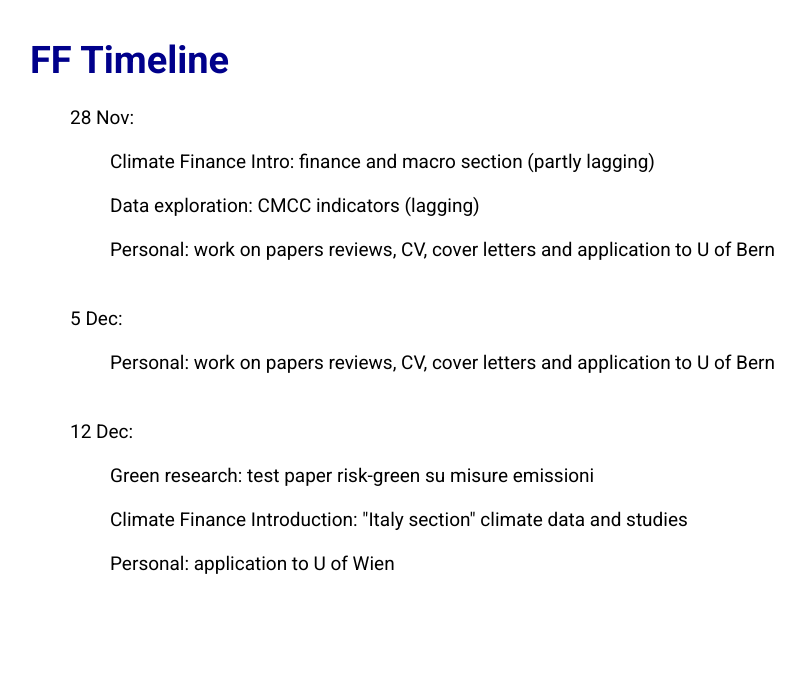
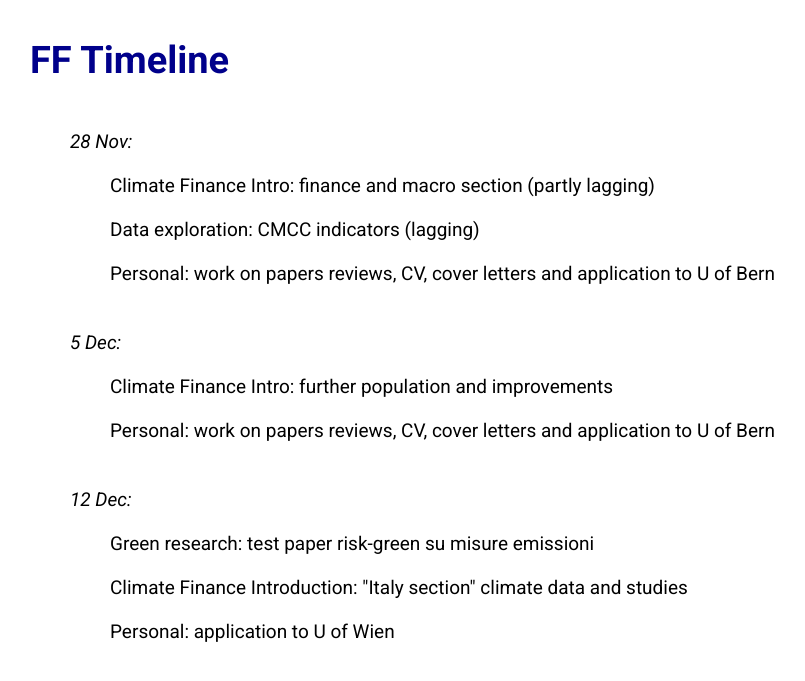
Before and after one commit to ffabio-econ/ffabio-econ.github.io, a Jekyll site: the page docs/FF_timeline.html, which Jekyll copies as it is, in a window 1280 px wide. Shown: the top 681 px of the page, without its empty margins (28-833 px from the left). Built offline with Jekyll 4.4.1, drawn with Linux system fonts in a browser that asks for light colours.

Commit message:
Add margin-bottom to h1 element in FF_timeline.html

```diff
--- a/docs/FF_timeline.html
+++ b/docs/FF_timeline.html
@@ -15,6 +15,7 @@
     <style>
         h1 {
             color: darkblue;
+            margin-bottom: 50px;
         }
 
         h2 {
@@ -54,23 +55,25 @@
 <body>
     <h1>FF Timeline</h1>
     <ul>
-        <li>28 Nov: <ul>
+        <li><em>28 Nov:</em> <ul>
             <li></li>
             <li>Climate Finance Intro: finance and macro section (partly lagging)</li>
             <li>Data exploration: CMCC indicators (lagging)</li>
             <li>Personal: work on papers reviews, CV, cover letters and application to U of Bern </li>
         </ul></li>
-        <li>5 Dec: <ul>
+        <li><em>5 Dec:</em> <ul>
             <li></li>
+            <li>Climate Finance Intro: further population and improvements</li>
             <li>Personal: work on papers reviews, CV, cover letters and application to U of Bern </li>
         </ul></li>
-        <li>12 Dec: <ul>
+        <li><em>12 Dec:</em> <ul>
             <li></li>
             <li>Green research: test paper risk-green su misure emissioni</li>
             <li>Climate Finance Introduction: "Italy section" climate data and studies</li>
             <li>Personal: application to U of Wien</li>
         </ul></li>
     </ul>
+
 </body>
 
 </html>
```
